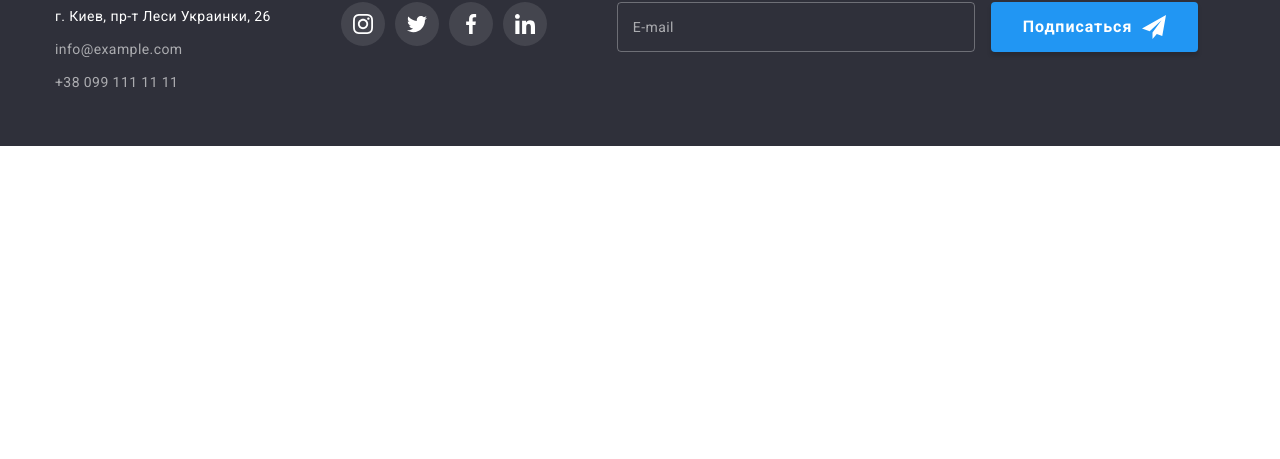
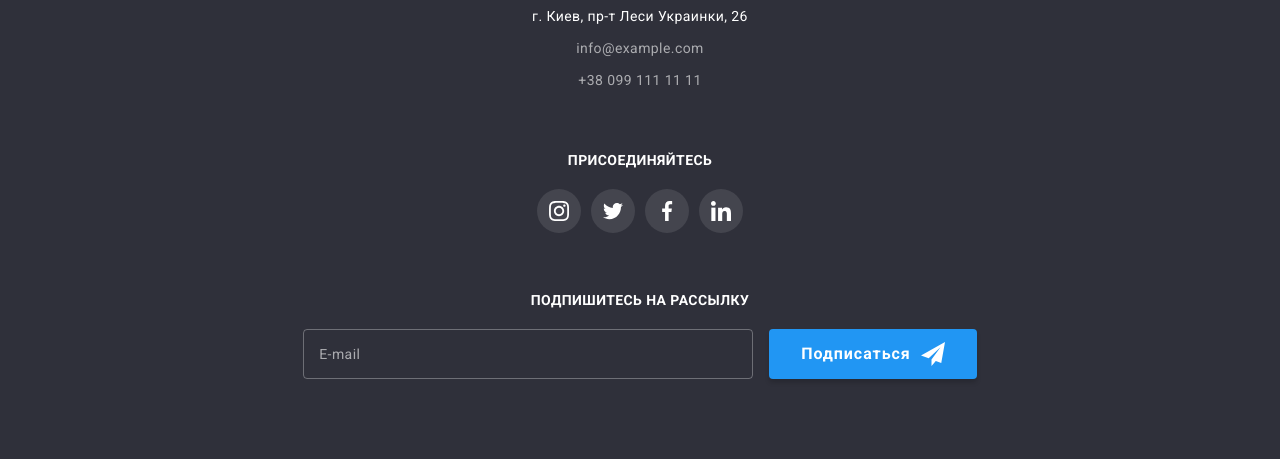
Before and after one commit to Mixasikus/goit-markup-hw-08, a plain HTML site: page index.html in a window 1280 px wide. Shown: the part 2781-3240 px from the top of the page. Before the commit the page ends 2927 px from the top, so only its background shows below. Drawn offline with nearby package versions, Linux system fonts and the light colour scheme.

Commit message:
сделал футер для мобилки

```diff
--- a/sass/layout/_footer.scss
+++ b/sass/layout/_footer.scss
@@ -23,15 +23,19 @@
 }
 
 .address-list {
-  margin-bottom: -9px;
   & .address-list__link:hover,
   & .address-list__link:focus {
     color: var(--accent-color);
   }
 }
 
+// это для комп
+// .address-list__item:not(:last-child) {
+//   margin-bottom: 9px;
+// }
+
 .address-list__item:not(:last-child) {
-  margin-bottom: 9px;
+  margin-bottom: 8px;
 }
 
 .address-list__link[target='_blank'] {
@@ -39,16 +43,25 @@
 }
 
 .container.footer-container {
-  display: flex;
+  // display: flex;
   align-items: baseline;
 }
 
+.footer-con-item {
+  text-align: center;
+}
+
 .footer-con-item:not(:last-child) {
-  margin-right: 70px;
-  &:last-child {
-    margin-left: auto;
-  }
+  margin-bottom: 60px;
 }
+
+// это для компьютера
+// .footer-con-item:not(:last-child) {
+//   margin-right: 70px;
+//   &:last-child {
+//     margin-left: auto;
+//   }
+// }
 
 .footer .social__link {
   background: var(--background--color--svg);
@@ -67,9 +80,10 @@
 .footer-form__input {
   @include font($fw: 16);
   height: 50px;
-  min-width: 358px;
+  min-width: 450px;
   padding: 0 15px;
   margin-right: 12px;
+  margin-bottom: 20px;
   outline: none;
 
   color: var(--primary-white-color);
```
Also changed, not shown: css/main.css, css/main.min.css, 2 other files.
